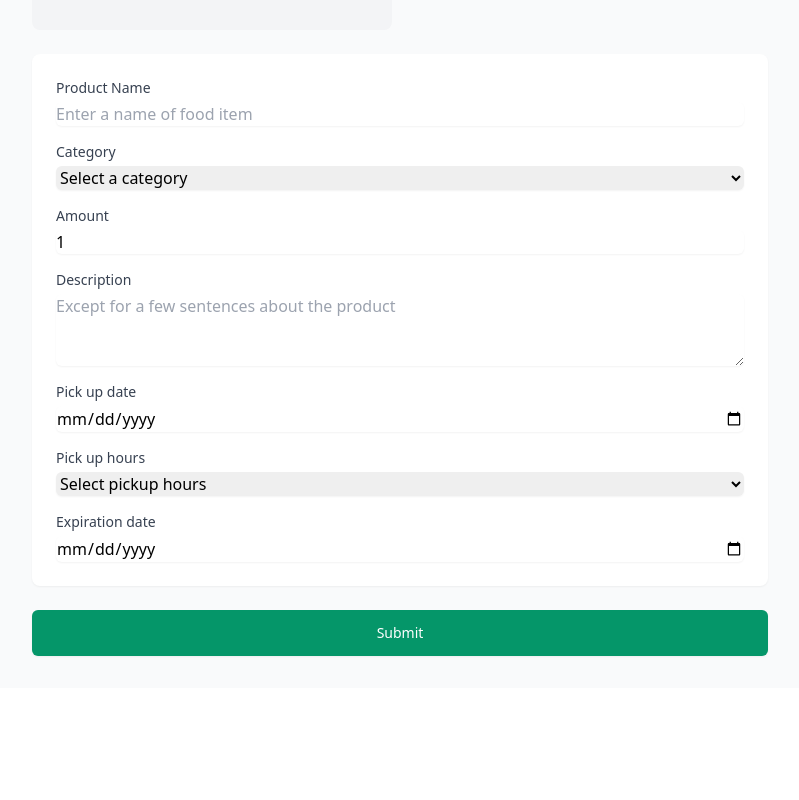
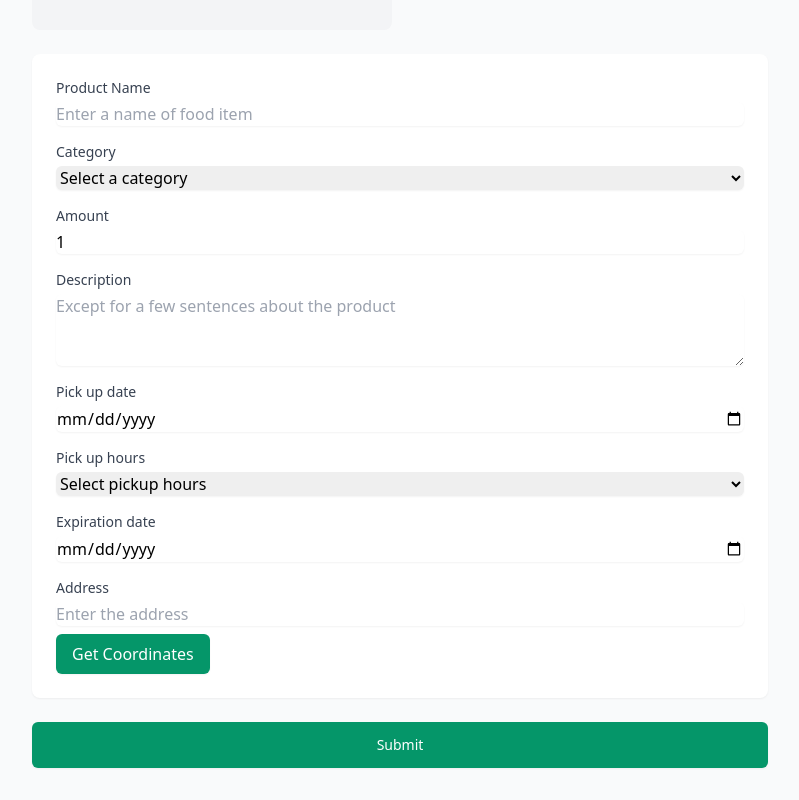
Before and after one commit to eyalchhacham/Food-Link, a React (Vite) app in the folder frontend/: page /upload-food in a window 1280 px wide. Shown: the part 422-1222 px from the top of the page, without its empty margins (240-1039 px from the left). Before the commit the page ends 1110 px from the top, so only its background shows below. Built offline with nearby package versions, Linux system fonts and the light colour scheme.

Commit message:
save donation location in the DB

```diff
--- a/frontend/src/pages/UploadFood.tsx
+++ b/frontend/src/pages/UploadFood.tsx
@@ -25,8 +25,39 @@ export default function UploadFood({ user }: { user: User | null }) {
   const [expirationDate, setExpirationDate] = useState<Date | undefined>();
   const [images, setImages] = useState<FileList | null>(null);
   const [imagePreviews, setImagePreviews] = useState<string[]>([]); // State for image previews
+  const [address, setAddress] = useState(""); // State for address input
+  const [latitude, setLatitude] = useState<number | null>(null); // State for latitude
+  const [longitude, setLongitude] = useState<number | null>(null); // State for longitude
   const [isLoading, setIsLoading] = useState(false);
   const [error, setError] = useState("");
+
+  const handleAddressChange = (e: React.ChangeEvent<HTMLInputElement>) => {
+    setAddress(e.target.value);
+  };
+
+  const fetchCoordinates = async () => {
+    try {
+      const response = await fetch("http://localhost:3000/api/geolocation", {
+        method: "POST",
+        headers: {
+          "Content-Type": "application/json",
+        },
+        body: JSON.stringify({ address }),
+      });
+
+      const data = await response.json();
+
+      if (response.ok) {
+        setLatitude(data.latitude);
+        setLongitude(data.longitude);
+      } else {
+        throw new Error(data.message || "Failed to fetch coordinates");
+      }
+    } catch (err) {
+      console.error("Error fetching coordinates:", err);
+      setError("Failed to fetch coordinates. Please try again.");
+    }
+  };
 
   const handleSubmit = async (e: React.FormEvent) => {
     e.preventDefault();
@@ -43,6 +74,9 @@ export default function UploadFood({ user }: { user: User | null }) {
       formData.append("pickupHours", pickupHours);
       if (expirationDate) formData.append("expirationDate", expirationDate.toISOString());
       formData.append("userId", user ? user.id.toString() : "");
+      formData.append("address", address);
+      if (latitude !== null) formData.append("latitude", latitude.toString());
+      if (longitude !== null) formData.append("longitude", longitude.toString());
 
       // Append the first image file (if any) to the form data
       if (images && images.length > 0) {
@@ -268,6 +302,36 @@ export default function UploadFood({ user }: { user: User | null }) {
                 required
               />
             </div>
+
+            <div>
+              <label
+                htmlFor="address"
+                className="block text-sm font-medium text-gray-700"
+              >
+                Address
+              </label>
+              <input
+                type="text"
+                id="address"
+                value={address}
+                onChange={handleAddressChange}
+                className="mt-1 block w-full rounded-md border-gray-300 shadow-sm focus:border-emerald-500 focus:ring-emerald-500"
+                placeholder="Enter the address"
+                required
+              />
+              <button
+                type="button"
+                onClick={fetchCoordinates}
+                className="mt-2 px-4 py-2 bg-emerald-600 text-white rounded-md shadow-sm hover:bg-emerald-700 focus:outline-none focus:ring-2 focus:ring-offset-2 focus:ring-emerald-500"
+              >
+                Get Coordinates
+              </button>
+              {latitude && longitude && (
+                <p className="text-sm text-gray-500 mt-1">
+                  Latitude: {latitude}, Longitude: {longitude}
+                </p>
+              )}
+            </div>
           </div>
 
           {/* Submit Button */}
```
Also changed, not shown: 2 other files (tests, documents, lock files or other folders).
